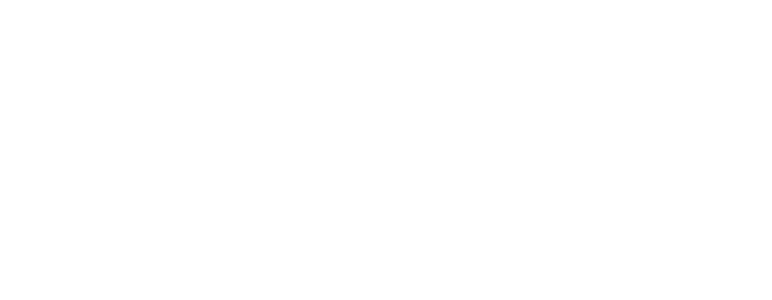
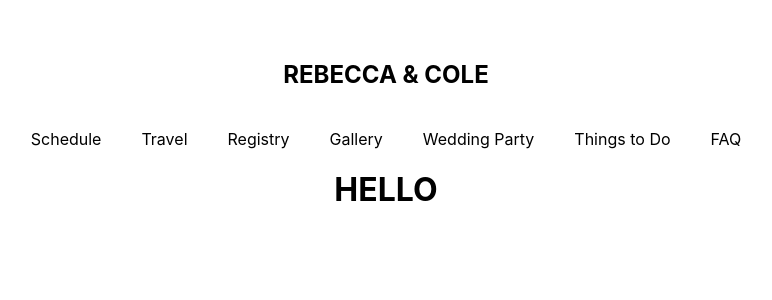
Before and after one commit to colecrum26/wedding, a React (Create React App) app in the folder wedding-website/: page /wedding-party in a window 1280 px wide. Shown: the top 300 px of the page, without its empty margins (254-1026 px from the left). Built offline with nearby package versions, Linux system fonts and the light colour scheme.

Commit message:
set up page files and linked to nav

```diff
--- a/wedding-website/src/App.css
+++ b/wedding-website/src/App.css
@@ -1,9 +1,21 @@
 div {
-  min-height: 100vh;
   display: flex;
   flex-direction: column;
   align-items: center;
   justify-content: center;
+}
+
+header {
+  position: sticky;
+  position: -webkit-sticky;
+  top: 0;
+}
+
+nav {
+  display: flex;
+  flex-direction: column;
+  align-items: center;
+  margin: 40px 0 0 0;
 }
 
 a {
--- a/wedding-website/src/App.jsx
+++ b/wedding-website/src/App.jsx
@@ -1,5 +1,12 @@
 import { BrowserRouter as Router, Routes, Route } from "react-router-dom";
 import Home from "./home";
+import Schedule from "./pages/schedule";
+import Travel from "./pages/travel";
+import Registry from "./pages/registry";
+import Gallery from "./pages/gallery";
+import WeddingParty from "./pages/wparty";
+import ThingsToDo from "./pages/ttd";
+import FAQ from "./pages/faq";
 import "./App.css";
 
 function App() {
@@ -7,13 +14,13 @@ function App() {
     <Router>
       <Routes>
         <Route path="/" element={<Home />}></Route>
-        <Route path="/schedule"></Route>
-        <Route path="/travel"></Route>
-        <Route path="/registry"></Route>
-        <Route path="/gallery"></Route>
-        <Route path="/wedding-party"></Route>
-        <Route path="/things-to-do"></Route>
-        <Route path="/FAQ"></Route>
+        <Route path="/schedule" element={<Schedule />}></Route>
+        <Route path="/travel" element={<Travel />}></Route>
+        <Route path="/registry" element={<Registry />}></Route>
+        <Route path="/gallery" element={<Gallery />}></Route>
+        <Route path="/wedding-party" element={<WeddingParty />}></Route>
+        <Route path="/things-to-do" element={<ThingsToDo />}></Route>
+        <Route path="/questions" element={<FAQ />}></Route>
       </Routes>
     </Router>
   );
--- a/wedding-website/src/components/header.jsx
+++ b/wedding-website/src/components/header.jsx
@@ -5,15 +5,15 @@ function Header() {
     return (
         <header>
             <nav>
-                <h1 id="header-title"><NavLink>REBECCA & COLE</NavLink></h1>
+                <h1 id="header-title"><NavLink to="/">REBECCA & COLE</NavLink></h1>
                 <ul className="nav-links">
-                    <li className="nav-item"><NavLink>Schedule</NavLink></li>
-                    <li className="nav-item"><NavLink>Travel</NavLink></li>
-                    <li className="nav-item"><NavLink>Registry</NavLink></li>
-                    <li className="nav-item"><NavLink>Gallery</NavLink></li>
-                    <li className="nav-item"><NavLink>Wedding Party</NavLink></li>
-                    <li className="nav-item"><NavLink>Things to Do</NavLink></li>
-                    <li className="nav-item"><NavLink>FAQ</NavLink></li>
+                    <li className="nav-item"><NavLink to="/schedule">Schedule</NavLink></li>
+                    <li className="nav-item"><NavLink to="/travel">Travel</NavLink></li>
+                    <li className="nav-item"><NavLink to="/registry">Registry</NavLink></li>
+                    <li className="nav-item"><NavLink to="/gallery">Gallery</NavLink></li>
+                    <li className="nav-item"><NavLink to="/wedding-party">Wedding Party</NavLink></li>
+                    <li className="nav-item"><NavLink to="/things-to-do">Things to Do</NavLink></li>
+                    <li className="nav-item"><NavLink to="/questions">FAQ</NavLink></li>
                 </ul>
             </nav>
         </header>
--- /dev/null
+++ b/wedding-website/src/pages/faq.jsx
@@ -0,0 +1,12 @@
+import Header from "../components/header";
+
+function FAQ() {
+    return (
+        <div>
+            <Header />
+            <h1>HELLO</h1>
+        </div>
+    );
+}
+
+export default FAQ;
--- /dev/null
+++ b/wedding-website/src/pages/gallery.jsx
@@ -0,0 +1,12 @@
+import Header from "../components/header";
+
+function Gallery() {
+    return (
+        <div>
+            <Header />
+            <h1>HELLO</h1>
+        </div>
+    );
+}
+
+export default Gallery;
--- /dev/null
+++ b/wedding-website/src/pages/registry.jsx
@@ -0,0 +1,12 @@
+import Header from "../components/header";
+
+function Registry() {
+    return (
+        <div>
+            <Header />
+            <h1>HELLO</h1>
+        </div>
+    );
+}
+
+export default Registry;
--- /dev/null
+++ b/wedding-website/src/pages/schedule.jsx
@@ -0,0 +1,12 @@
+import Header from "../components/header";
+
+function Schedule() {
+    return (
+        <div>
+            <Header />
+            <h1>HELLO</h1>
+        </div>
+    );
+}
+
+export default Schedule;
--- /dev/null
+++ b/wedding-website/src/pages/travel.jsx
@@ -0,0 +1,12 @@
+import Header from "../components/header";
+
+function Travel() {
+    return (
+        <div>
+            <Header />
+            <h1>HELLO</h1>
+        </div>
+    );
+}
+
+export default Travel;
--- /dev/null
+++ b/wedding-website/src/pages/ttd.jsx
@@ -0,0 +1,12 @@
+import Header from "../components/header";
+
+function ThingsToDo() {
+    return (
+        <div>
+            <Header />
+            <h1>HELLO</h1>
+        </div>
+    );
+}
+
+export default ThingsToDo;
--- /dev/null
+++ b/wedding-website/src/pages/wparty.jsx
@@ -0,0 +1,12 @@
+import Header from "../components/header";
+
+function WeddingParty() {
+    return (
+        <div>
+            <Header />
+            <h1>HELLO</h1>
+        </div>
+    );
+}
+
+export default WeddingParty;
--- a/wedding-website/src/style/header.css
+++ b/wedding-website/src/style/header.css
@@ -1,15 +1,4 @@
-header {
-    position: sticky;
-    position: -webkit-sticky;
-    top: 0;
-}
 
-nav {
-    display: flex;
-    flex-direction: column;
-    align-items: center;
-    margin: 40px 0 0 0;
-}
 
 .nav-links {
     margin: 20px 0 0 0;
```
Also changed, not shown: wedding-website/public/index.html (+0 -23 lines).
